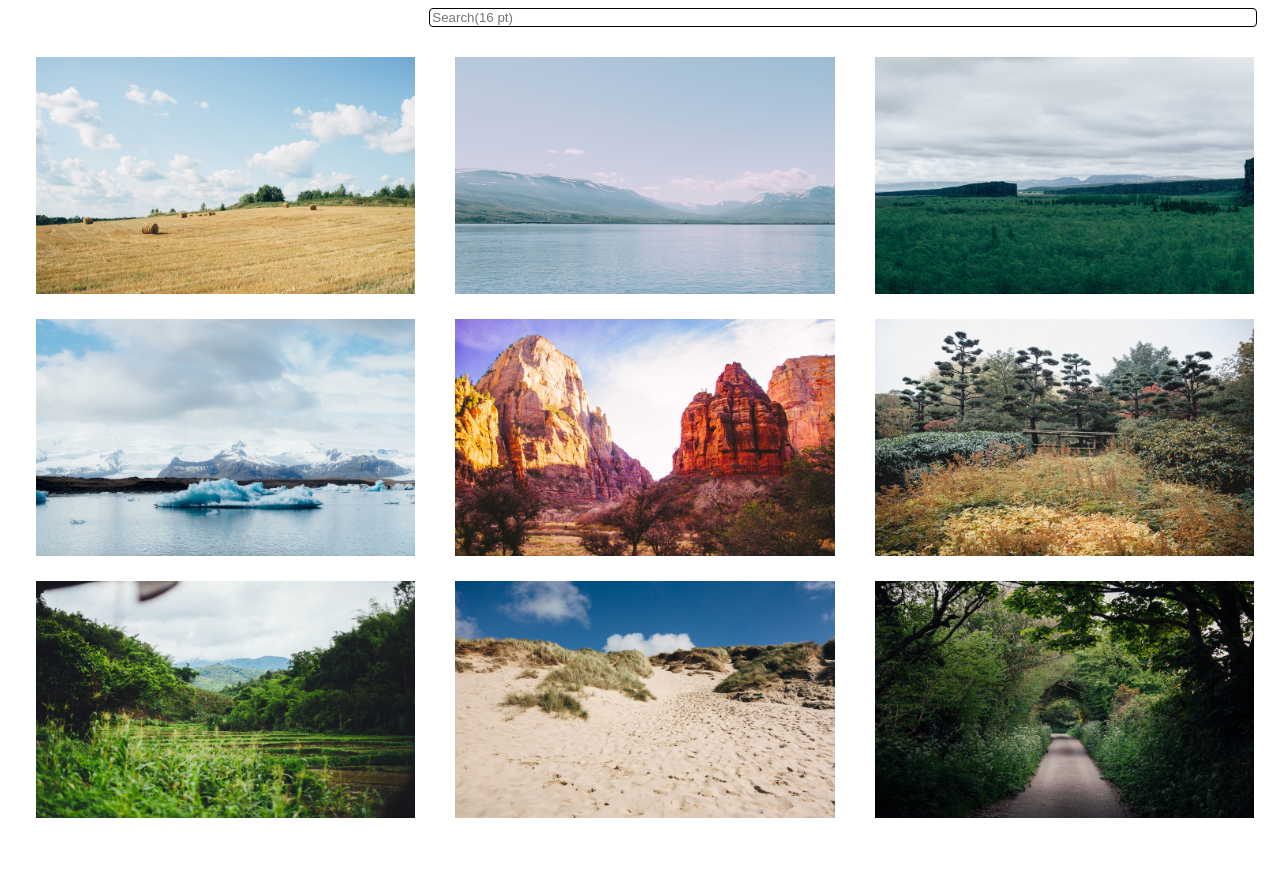
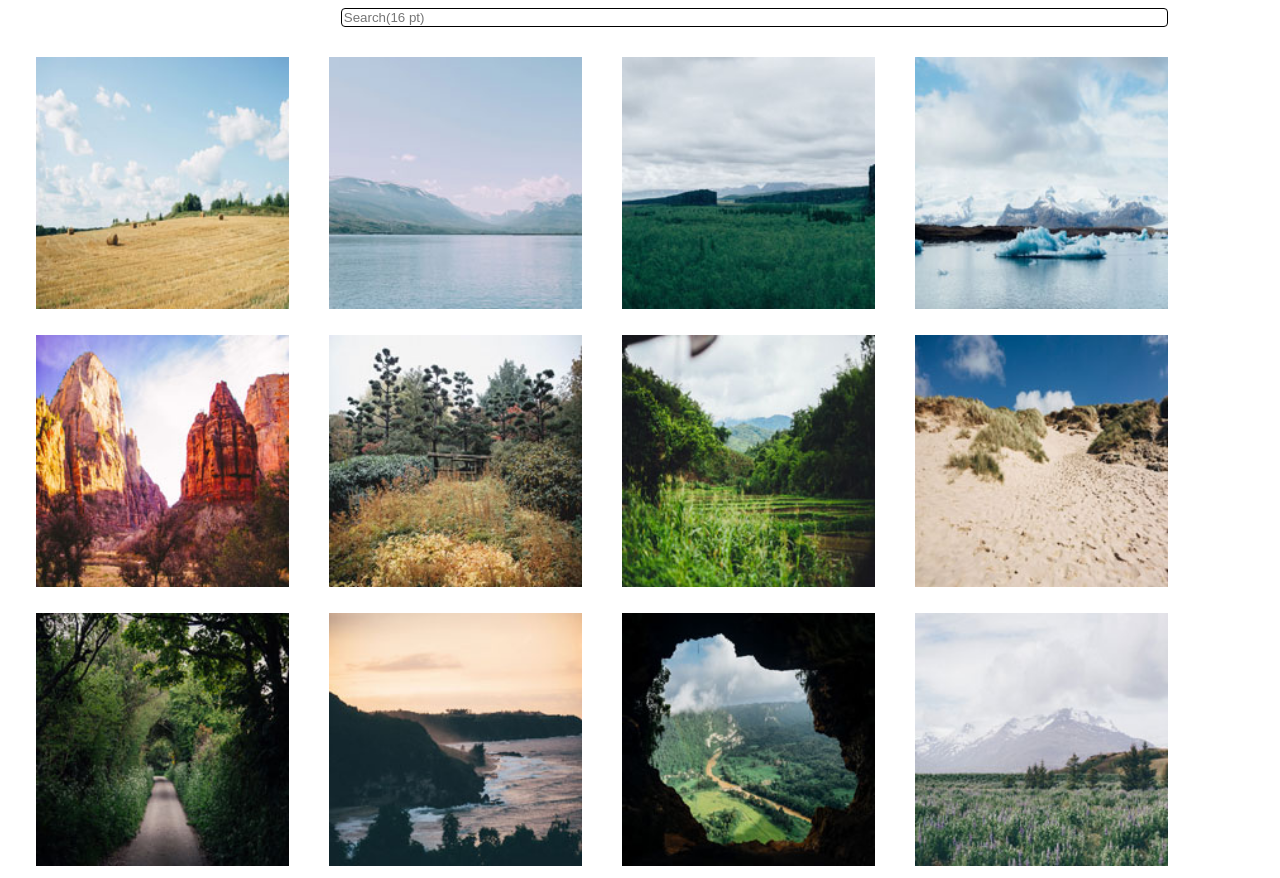
Before and after one commit to AdamButcher1/TreehouseProject4, a plain HTML site: page index.html in a window 1280 px wide. Before the commit the page ends 831 px from the top, so only its background shows below. Drawn offline with nearby package versions, Linux system fonts and the light colour scheme.

Commit message:
Changed descriptions and added all photos

```diff
--- a/css/styles.css
+++ b/css/styles.css
@@ -3,12 +3,12 @@ input[type="text"] {
 	width: 65%;
 	border-radius: 4px;
 	border: 1px solid black;
-	margin-right: 1.2%;
+	margin-right: 8.2%;
 }
 
 img.sample {
-	width: 30%;
-	height: 30%;
+	width: 20%;
+	height: 20%;
 	padding-left: 1.2%;
 	margin: 1%;
 	float: left;
--- a/index.html
+++ b/index.html
@@ -16,15 +16,18 @@
 	<br>
 	<br>
 	<div id="images">
-		<a href="photo_gallery_v3/photos/01.jpg" data-lightbox="gallery"><img src="photo_gallery_v3/photos/01.jpg" alt="img 1" class="sample"></a>
-		<a href="photo_gallery_v3/photos/02.jpg" data-lightbox="gallery"><img src="photo_gallery_v3/photos/02.jpg" alt="img 2" class="sample"></a>
-		<a href="photo_gallery_v3/photos/03.jpg" data-lightbox="gallery"><img src="photo_gallery_v3/photos/03.jpg" alt="img 3" class="sample"></a>
-		<a href="photo_gallery_v3/photos/04.jpg" data-lightbox="gallery"><img src="photo_gallery_v3/photos/04.jpg" alt="img 4" class="sample"></a>
-		<a href="photo_gallery_v3/photos/05.jpg" data-lightbox="gallery"><img src="photo_gallery_v3/photos/05.jpg" alt="img 5" class="sample"></a>
-		<a href="photo_gallery_v3/photos/06.jpg" data-lightbox="gallery"><img src="photo_gallery_v3/photos/06.jpg" alt="img 6" class="sample"></a>
-		<a href="photo_gallery_v3/photos/07.jpg" data-lightbox="gallery"><img src="photo_gallery_v3/photos/07.jpg" alt="img 7" class="sample"></a>
-		<a href="photo_gallery_v3/photos/08.jpg" data-lightbox="gallery"><img src="photo_gallery_v3/photos/08.jpg" alt="img 8" class="sample"></a>
-		<a href="photo_gallery_v3/photos/09.jpg" data-lightbox="gallery"><img src="photo_gallery_v3/photos/09.jpg" alt="img 9" class="sample"></a>
+		<a href="photo_gallery_v3/photos/01.jpg" data-lightbox="gallery"><img src="photo_gallery_v3/photos/thumbnails/01.jpg" alt="Hay Bales" class="sample"></a>
+		<a href="photo_gallery_v3/photos/02.jpg" data-lightbox="gallery"><img src="photo_gallery_v3/photos/thumbnails/02.jpg" alt="Lake" class="sample"></a>
+		<a href="photo_gallery_v3/photos/03.jpg" data-lightbox="gallery"><img src="photo_gallery_v3/photos/thumbnails/03.jpg" alt="Canyon" class="sample"></a>
+		<a href="photo_gallery_v3/photos/04.jpg" data-lightbox="gallery"><img src="photo_gallery_v3/photos/thumbnails/04.jpg" alt="Iceberg" class="sample"></a>
+		<a href="photo_gallery_v3/photos/05.jpg" data-lightbox="gallery"><img src="photo_gallery_v3/photos/thumbnails/05.jpg" alt="Desert" class="sample"></a>
+		<a href="photo_gallery_v3/photos/06.jpg" data-lightbox="gallery"><img src="photo_gallery_v3/photos/thumbnails/06.jpg" alt="Fall" class="sample"></a>
+		<a href="photo_gallery_v3/photos/07.jpg" data-lightbox="gallery"><img src="photo_gallery_v3/photos/thumbnails/07.jpg" alt="Plantation" class="sample"></a>
+		<a href="photo_gallery_v3/photos/08.jpg" data-lightbox="gallery"><img src="photo_gallery_v3/photos/thumbnails/08.jpg" alt="Dunes" class="sample"></a>
+		<a href="photo_gallery_v3/photos/09.jpg" data-lightbox="gallery"><img src="photo_gallery_v3/photos/thumbnails/09.jpg" alt="Countryside Lane" class="sample"></a>
+		<a href="photo_gallery_v3/photos/10.jpg" data-lightbox="gallery"><img src="photo_gallery_v3/photos/thumbnails/10.jpg" alt="Sunset" class="sample"></a>
+		<a href="photo_gallery_v3/photos/11.jpg" data-lightbox="gallery"><img src="photo_gallery_v3/photos/thumbnails/11.jpg" alt="Cave" class="sample"></a>
+		<a href="photo_gallery_v3/photos/12.jpg" data-lightbox="gallery"><img src="photo_gallery_v3/photos/thumbnails/12.jpg" alt="Bluebells" class="sample"></a>
 	</div>
 	<script type="text/javascript">
 		(function() {
```
